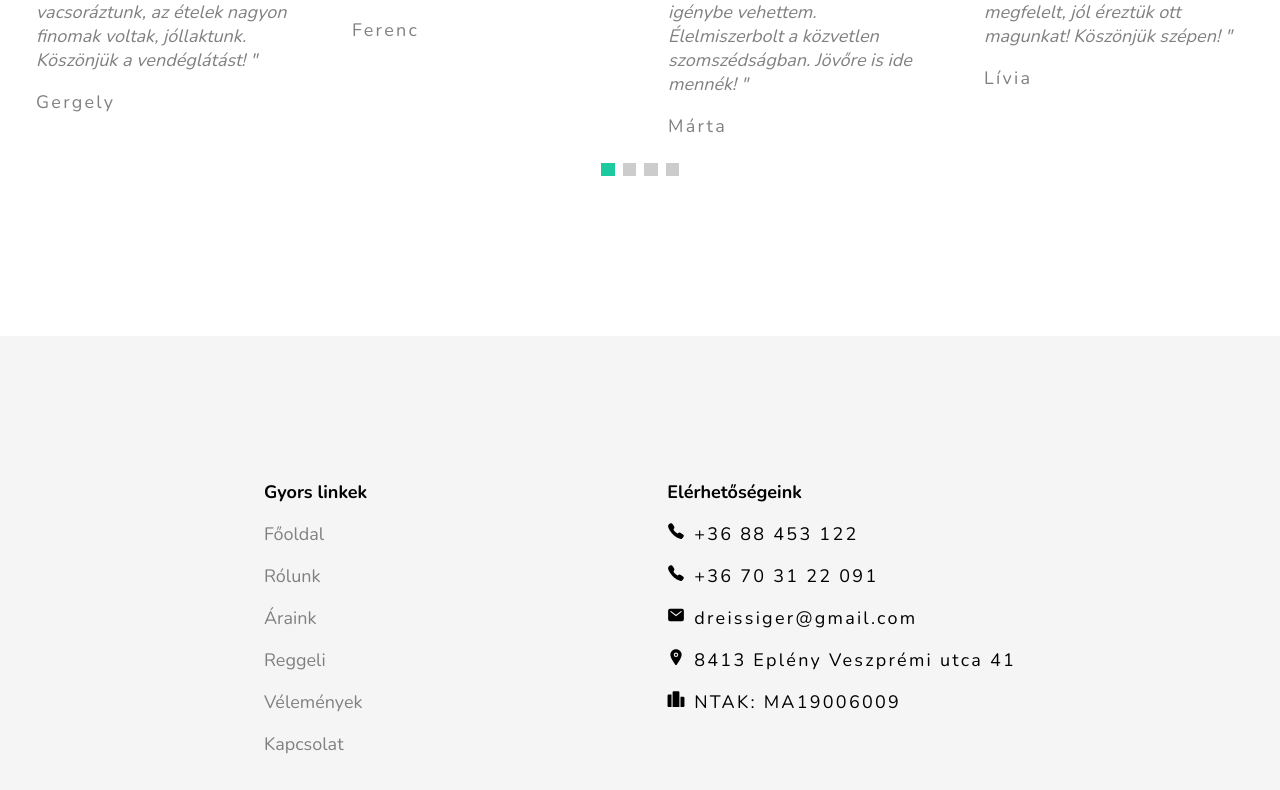
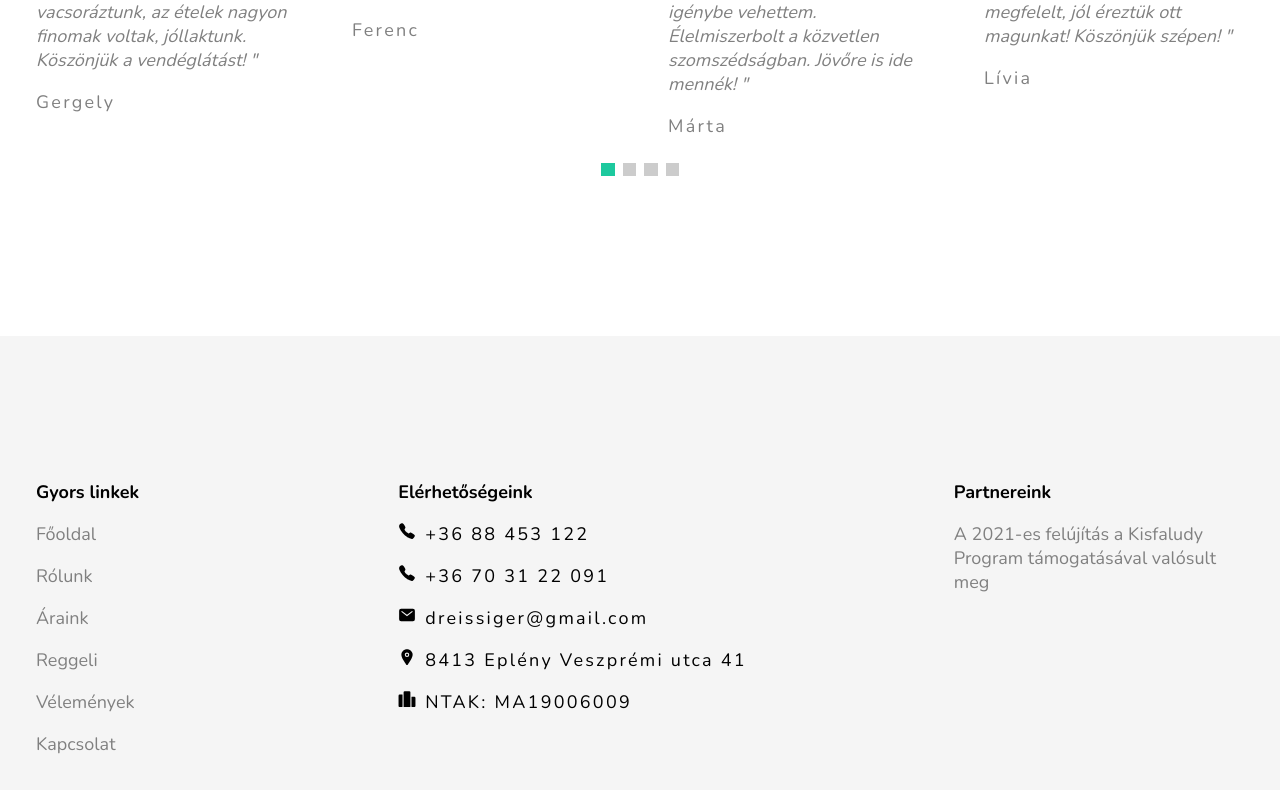
Before and after one commit to xdevtomix/bakonyi, a React (Vite) app: page / in a window 1280 px wide. Shown: the part 3920-4710 px from the top of the page. Built offline with nearby package versions, Linux system fonts and the light colour scheme.

Commit message:
footer kisfaludy in

```diff
--- a/src/components/Footer.jsx
+++ b/src/components/Footer.jsx
@@ -49,22 +49,35 @@ export default function Footer() {
                 </ul>
             </div>
 
+            <div>
+                <h2>Partnereink</h2>
+                <ul>
+                    <li>
+                        <a href="https://kisfaludyprogram.hu" target="_blank" rel="noopener">
+                            A 2021-es felújítás a Kisfaludy Program támogatásával valósult meg
+                        </a>
+                    </li>
+                </ul>
+            </div>
+
         </Container>
     );
 }
 
 const Container = styled.div`
-    display: flex;
-    flex-direction: column;
+    display: grid;
     gap: 4rem;
     margin-top: 8rem;
     padding: 4rem 1rem;
     background: var(--light-day);
 
     @media(min-width: 768px) {
-        flex-direction: row;
-        justify-content: space-evenly;
+        grid-template-columns: 1fr 1fr;
         padding: 8rem 2rem;
+    }
+
+    @media(min-width: 1024px) {
+        grid-template-columns: 0.75fr 1.25fr 0.75fr;
     }
 
     >div {
```
